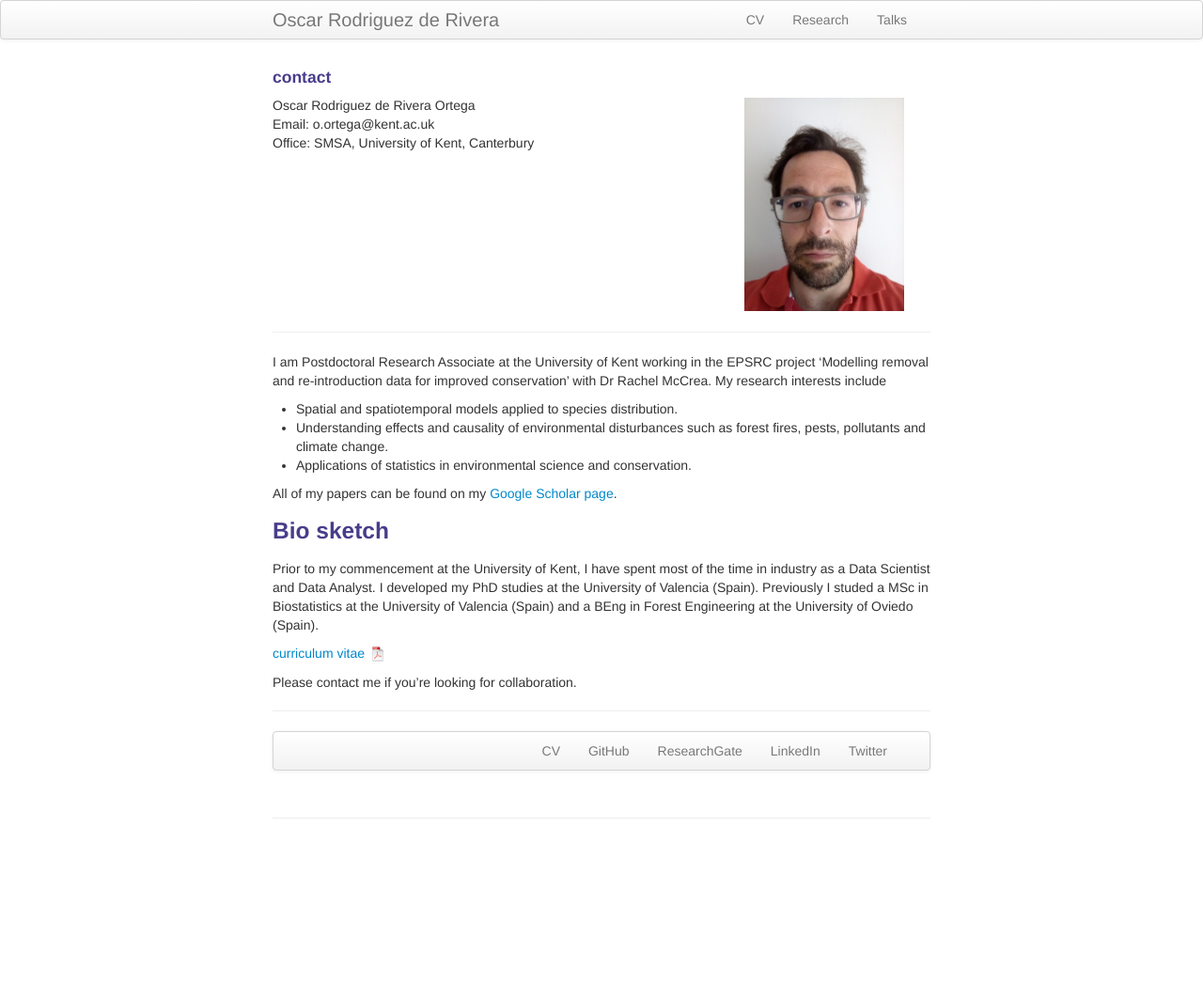
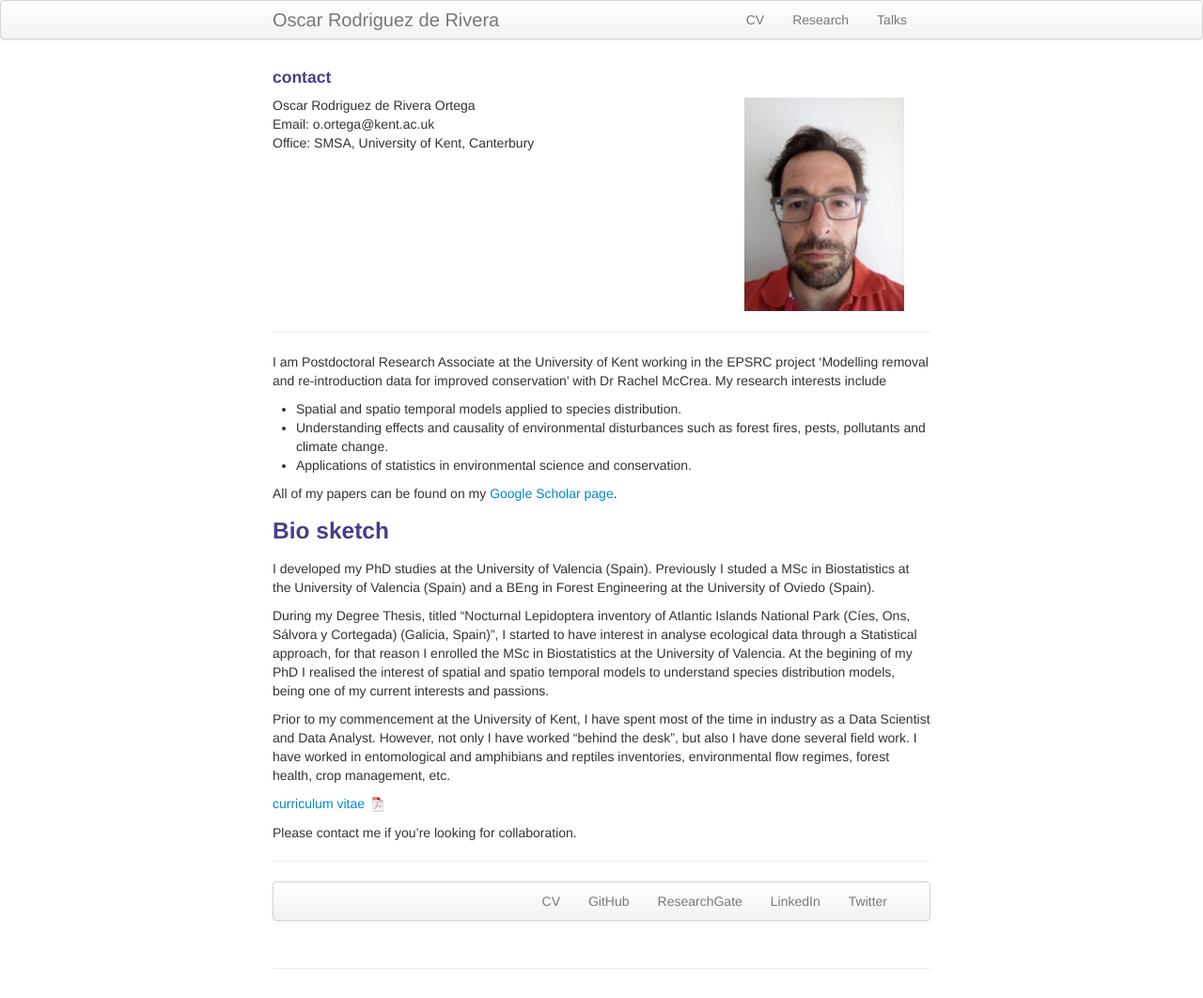
Before and after one commit to orrortega/orrortega.github.io, a Jekyll site: the page built from index.md, in a window 1280 px wide. Shown: the whole page at 94% size. Built offline with Jekyll 4.4.1, drawn with Linux system fonts in a browser that asks for light colours; before the commit the page ends 902 px from its top, so only the background shows below that.

Commit message:
Update index.md

```diff
--- a/index.md
+++ b/index.md
@@ -25,7 +25,7 @@ keywords: Statistical Ecology, Species Distribution Models, Spatio-Temporal Mode
 ---
 
 I am Postdoctoral Research Associate at the University of Kent working in the EPSRC project 'Modelling removal and re-introduction data for improved conservation' with Dr Rachel McCrea. My research interests include
-- Spatial and spatiotemporal models applied to species distribution.
+- Spatial and spatio temporal models applied to species distribution.
 - Understanding effects and causality of environmental disturbances such as forest fires, pests, pollutants and climate change.
 - Applications of statistics in environmental science and conservation.
 
@@ -34,7 +34,11 @@ All of my papers can be found on my [Google Scholar page](https://scholar.google
 
 ### Bio sketch
 
-Prior to my commencement at the University of Kent, I have spent most of the time in industry as a Data Scientist and Data Analyst. I developed my PhD studies at the University of Valencia (Spain). Previously I studed a MSc in Biostatistics at the University of Valencia (Spain) and a BEng in Forest Engineering at the University of Oviedo (Spain).
+I developed my PhD studies at the University of Valencia (Spain). Previously I studed a MSc in Biostatistics at the University of Valencia (Spain) and a BEng in Forest Engineering at the University of Oviedo (Spain).
+
+During my Degree Thesis, titled "Nocturnal Lepidoptera inventory of Atlantic Islands National Park (Cíes, Ons, Sálvora y Cortegada) (Galicia, Spain)", I started to have interest in analyse ecological data through a Statistical approach, for that reason I enrolled the MSc in Biostatistics at the University of Valencia. At the begining of my PhD I realised the interest of spatial and spatio temporal models to understand species distribution models, being one of my current interests and passions.
+
+Prior to my commencement at the University of Kent, I have spent most of the time in industry as a Data Scientist and Data Analyst. However, not only I have worked "behind the desk", but also I have done several field work. I have worked in entomological and amphibians and reptiles inventories, environmental flow regimes, forest health, crop management, etc.
 
 [curriculum vitae ![CV as pdf]({{ BASE_PATH }}/pages/icons16/pdf-icon.png)]({{ BASE_PATH }}/assets/CV.pdf)<br/>
 
```
